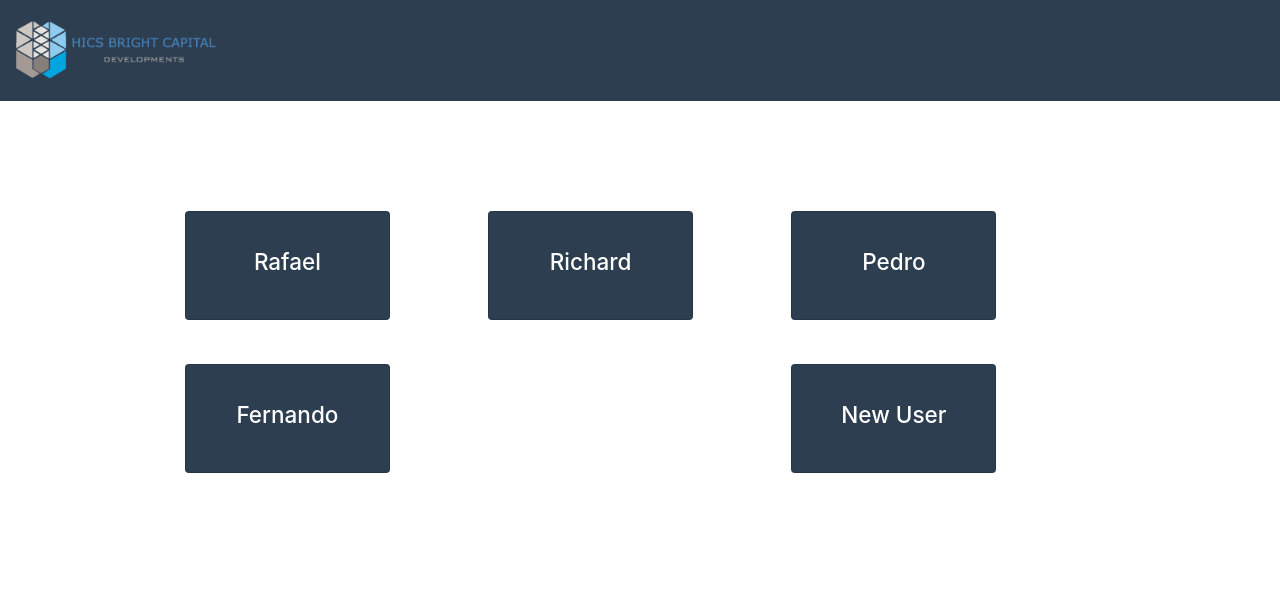
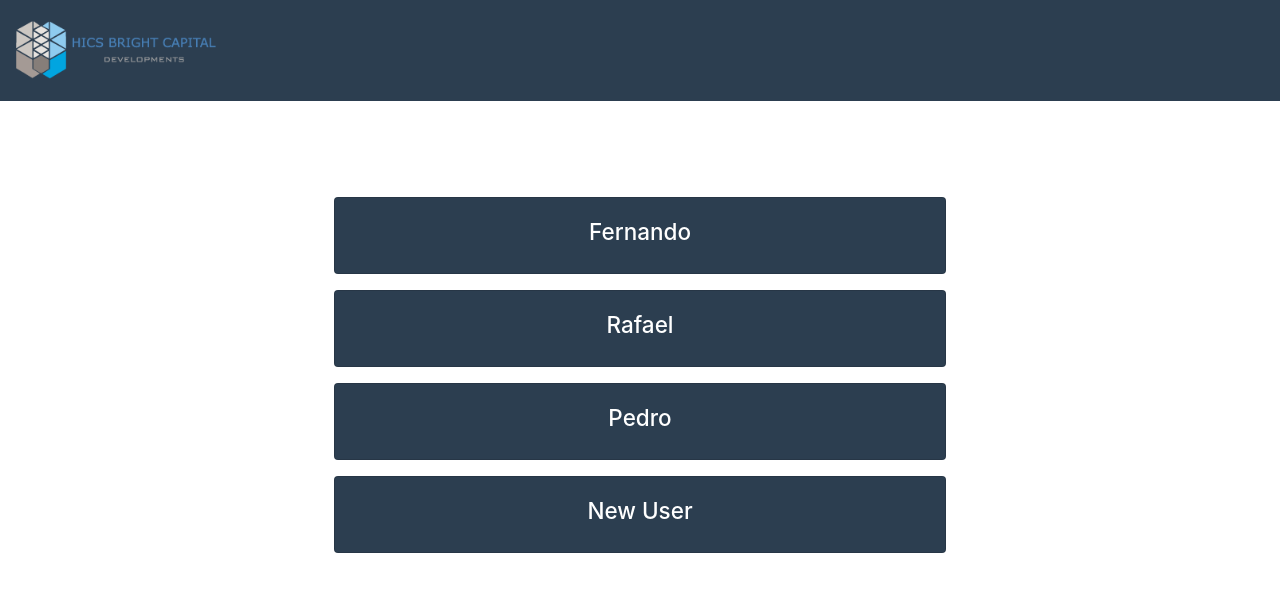
Before and after one commit to carlavgonzalez25/Configurador-propiedades-demo, a React (Create React App) app: page / in a window 1280 px wide. Shown: the top 592 px of the page. Built offline with nearby package versions, Linux system fonts and the light colour scheme; the HTML template or start-up script is replaced by a standard one.

Commit message:
Update Login.js

```diff
--- a/src/pages/Login.js
+++ b/src/pages/Login.js
@@ -172,14 +172,13 @@ const Login = ({ changeSteps, loadConfig, loadUser }) => {
     //retrieveUsers()
 
     //- dummy data . Para probar ahora
-    const usuarios = ["Rafael", "Richard", "Pedro", "Fernando"];
+    const usuarios = ["Fernando", "Rafael", "Pedro"];
 
     //localStorage.removeItem("users");
     //localStorage.removeItem("projects");
 
     const proyectos = {
       Rafael: ["casa 1", "casa 2", "casa 3"],
-      Richard: ["Modelo parana 1", "Modelo Florida", "Cliente Juan Pedro"],
       Pedro: ["Cliente John Doe modelo 1", "Modelo Parana John"],
       Fernando: [
         "Modelo Florida 2",
@@ -213,11 +212,11 @@ const Login = ({ changeSteps, loadConfig, loadUser }) => {
       <Fragment>
         {//si no hay ningun user seleccionado
         users.length > 0 ? (
-          <div className="ctUsers container d-flex m-auto">
-            <div className="row justify-content-between align-items-center ml-lg-5 mr-lg-5 mt-lg-5 p-5">
+          <div className="ctUsers container d-flex flex-column m-auto">
+            <div className="row justify-content-between align-items-center d-flex flex-column ml-lg-5 mr-lg-5 mt-lg-5 p-5">
               {Object.keys(users).map(name => (
                 <div
-                  className="card text-white bg-primary mb-3 col-lg-3 col-5 mx-1 py-3 ct-card"
+                  className="card text-white bg-primary mb-3 col-lg-8 col-6 mx-1 ct-card"
                   onClick={() => retrieveProjects(users[name])}
                   key={name}
                 >
@@ -225,7 +224,7 @@ const Login = ({ changeSteps, loadConfig, loadUser }) => {
                 </div>
               ))}
               <div
-                className="card text-white bg-primary mb-3 col-lg-3 col-5 mx-1 py-3 ct-card" //Card crear nuevo usuario
+                className="card text-white bg-primary mb-3  col-lg-8 col-6 mx-1 ct-card" //Card crear nuevo usuario
                 onClick={() => changeScreen("newUser")}
               >
                 <User key="new" name="New User" />
@@ -289,7 +288,7 @@ const Login = ({ changeSteps, loadConfig, loadUser }) => {
         >
           Back
         </button>
-        <div className="container">
+        <div className="container mt-5 ">
           <div className="form-group has-success w-50 m-auto">
             <label className="form-control-label" htmlFor="userNameInput">
               Enter a user name
@@ -305,7 +304,7 @@ const Login = ({ changeSteps, loadConfig, loadUser }) => {
             <button
               type="submit"
               onClick={createUser}
-              className="btn btn-secondary"
+              className="btn btn-secondary w-100 mt-3"
               id="submitUsername"
             >
               Submit
```
